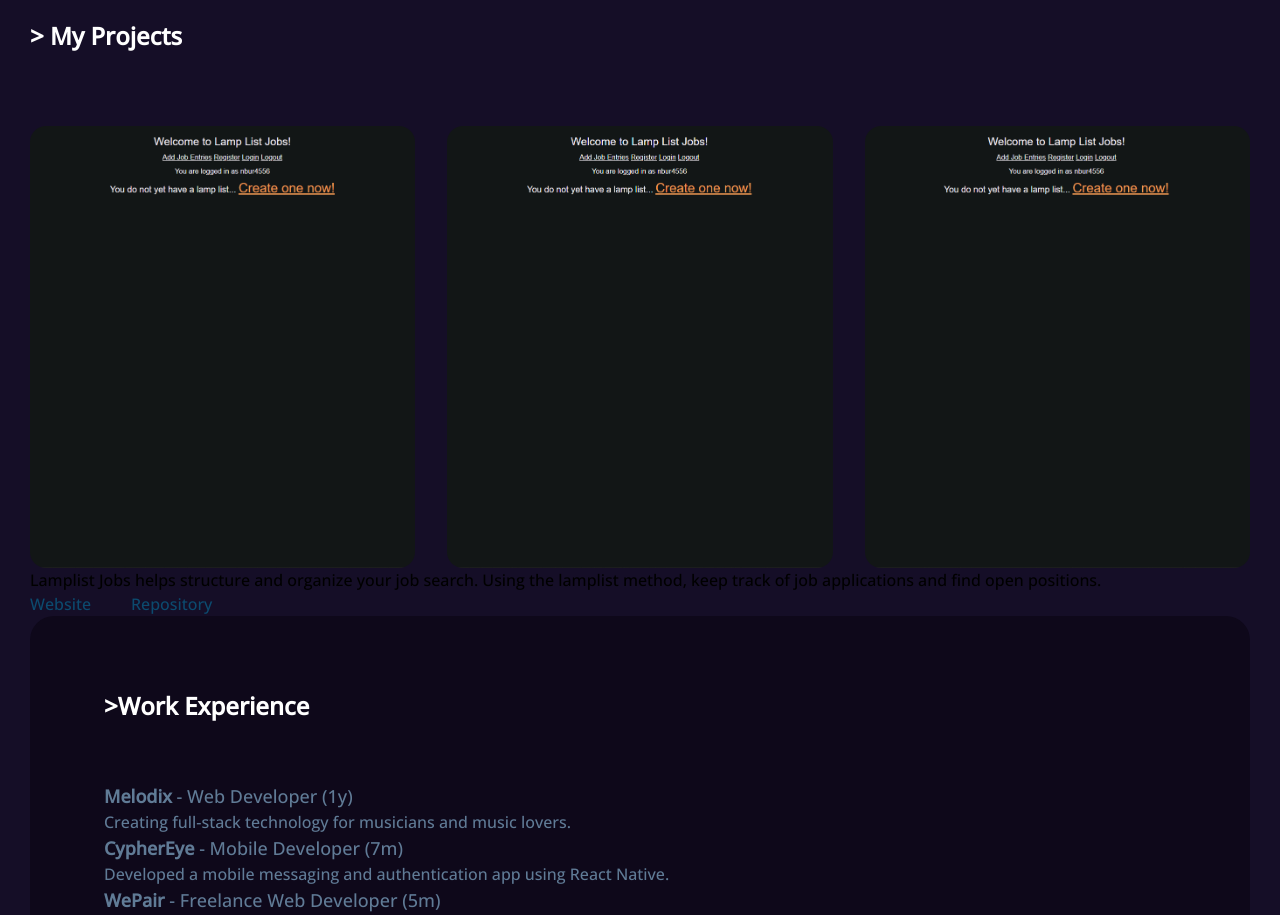
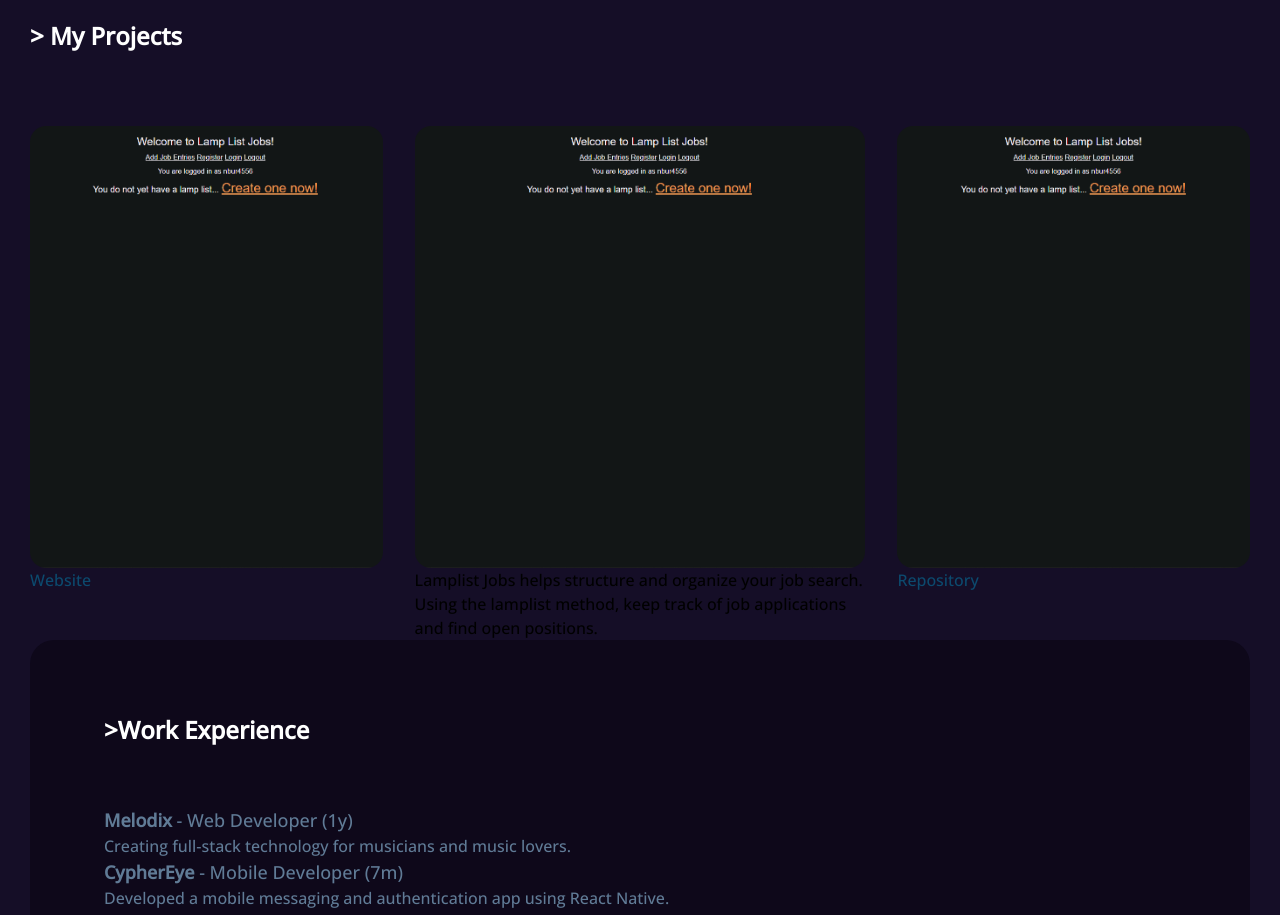
Before and after one commit to nbur4556/svkit-portfolio, a SvelteKit app: page / in a window 1280 px wide. Shown: the part 780-1695 px from the top of the page. Built offline with nearby package versions, Linux system fonts and the light colour scheme.

Commit message:
align project data with individual project images

```diff
--- a/src/components/FeaturedProjects.svelte
+++ b/src/components/FeaturedProjects.svelte
@@ -1,7 +1,6 @@
 <script lang="ts">
   import ImageContainer from "./UI/ImageContainer.svelte";
   import Link from "./Link.svelte";
-  import ProjectPreview from "./ProjectPreview.svelte";
 
   import type { Project } from "../stores/projectStore";
 
@@ -13,15 +12,18 @@
 <section data-cy="select-feature">
   <h2 id="featured" class="mb-74px text-2xl text-white font-bold">{"> My Projects"}</h2>
 
-  <section class="flex flex-row items-stretch gap-32px h-442px">
-    <ImageContainer classExt="rounded-2xl" src={selected.image} alt={selected.imageText} />
-    <ImageContainer classExt="rounded-2xl" src={selected.image} alt={selected.imageText} />
-    <ImageContainer classExt="rounded-2xl" src={selected.image} alt={selected.imageText} />
+  <section class="flex flex-row items-stretch gap-32px">
+    <div>
+      <ImageContainer classExt="rounded-2xl h-442px" src={selected.image} alt={selected.imageText} />
+      <Link href={selected.websiteLink} external testId="select-website">Website</Link>
+    </div>
+    <div>
+      <ImageContainer classExt="rounded-2xl h-442px" src={selected.image} alt={selected.imageText} />
+      <p>{selected.description}</p>
+    </div>
+    <div>
+      <ImageContainer classExt="rounded-2xl h-442px" src={selected.image} alt={selected.imageText} />
+      <Link href={selected.repoLink} external testId="select-repository">Repository</Link>
+    </div>
   </section>
-
-  <p>{selected.description}</p>
-  <div class="flex flex-row space-x-10">
-    <Link href={selected.websiteLink} external testId="select-website">Website</Link>
-    <Link href={selected.repoLink} external testId="select-repository">Repository</Link>
-  </div>
 </section>
--- a/tailwind.config.cjs
+++ b/tailwind.config.cjs
@@ -21,7 +21,7 @@ const sizes = {
   "32px": "32px",
   "48px": "48px",
   "60px": "60px",
-  "74px": "74px",
+  "74px": "74px", //2
   "130px": "130px",
   "404px": "404px",
   "442px": "442px",
```
